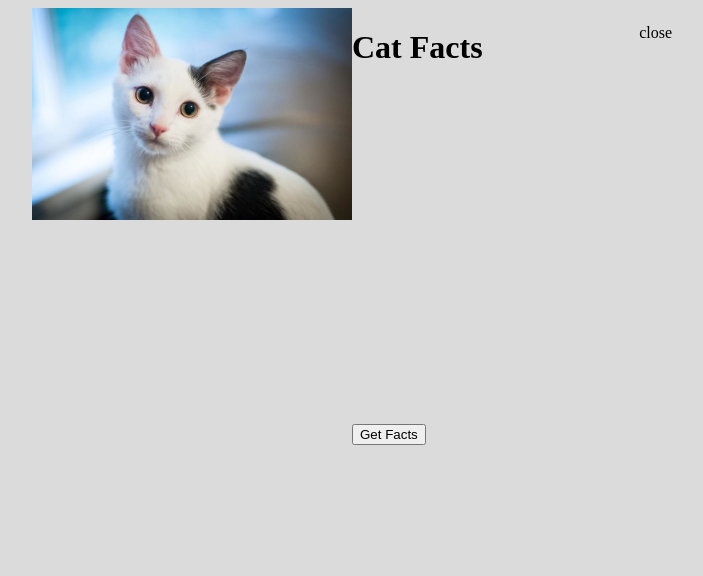
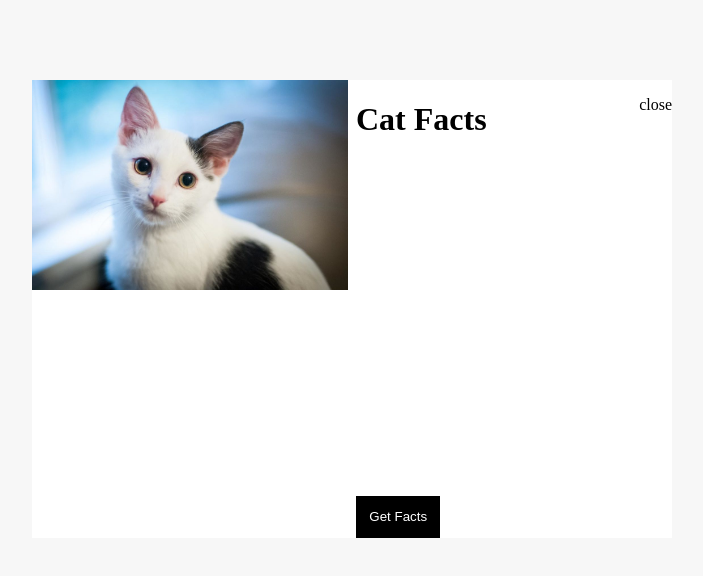
Before and after one commit to thommccarthy/pg-javascript, a plain HTML site: page index.html in a window 1280 px wide. Shown: the whole page, without its empty margins (288-991 px from the left). Drawn offline with Linux system fonts and the light colour scheme.

Commit message:
some semblence of styling

```diff
--- a/style.css
+++ b/style.css
@@ -1,5 +1,5 @@
 body {
-  background: rgba(128, 128, 128, 0.281);
+  background: rgba(190, 189, 189, 0.116);
 }
 
 img {
@@ -11,14 +11,18 @@ img {
   bottom: -100vh;
   position: relative;
   margin-top: 5em;
+  grid-gap: 0.5em;
   grid-template-columns: 1fr 1fr;
-  margin: auto;
+  margin-left: auto;
+  margin-right: auto;
   max-width: 40em;
   transition: 0.2s;
+  background: white;
 }
 
 .close {
   display: block;
+  cursor: pointer;
   position: absolute;
   top: 0;
   right: 0;
@@ -39,4 +43,9 @@ li {
 
 button {
   display: block;
+  cursor: pointer;
+  border: none;
+  background: black;
+  color: white;
+  padding: 1em;
 }
```
